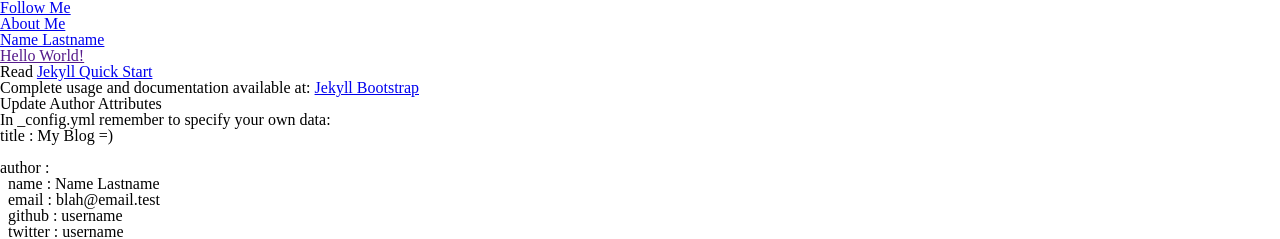
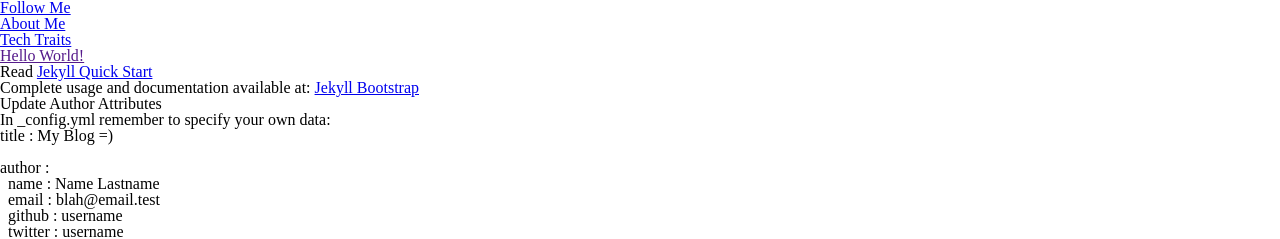
Before and after one commit to techtraits/techtraits-blog, a Jekyll site: the page built from index.md, in a window 1280 px wide. Shown: the top 239 px of the page. Built offline with Jekyll 4.4.1, drawn with Linux system fonts in a browser that asks for light colours; nearby versions of some CDN libraries; library files that are not in the unit come from our copies; some of the changed lines change nothing that is shown.

Commit message:
change title and update gitignore

```diff
--- a/_config.yml
+++ b/_config.yml
@@ -9,13 +9,19 @@
 # Themes are encouraged to use these universal variables
 # so be sure to set them if your theme uses them.
 #
-title : Jekyll Bootstrap
-tagline: Site Tagline
+title : Tech Traits
+tagline:
 author :
-  name : Name Lastname
-  email : blah@email.test
-  github : username
+  name : Usman Ismail
+  email : usman@techtraits.com
+  github : usmanismail
   twitter : username
+  feedburner : feedname
+author :
+  name : Bilal Sheikh
+  email : bilal@techtraits.com
+  github : bilal
+  twitter : mbsheikh
   feedburner : feedname
 
 # The production_url is only used when full-domain names are needed
--- a/_includes/themes/jamesyu/default.html
+++ b/_includes/themes/jamesyu/default.html
@@ -26,7 +26,7 @@
                     <li><a href="http://twitter.com/{{ site.author.twitter }}">Follow Me</a></li>
                     <li><a href="{{ BASE_PATH }}/about.html">About Me</a></li>
                 </ul>
-                <h1><a href="{{ HOME_PATH }}">{{ site.author.name }}</a></h1>
+                <h1><a href="{{ HOME_PATH }}">{{ site.title }}</a></h1>
                 <h2>{{ site.author.byline }}</h2>
             </div>
         </div>
```
Also changed, not shown: 1 other file.
